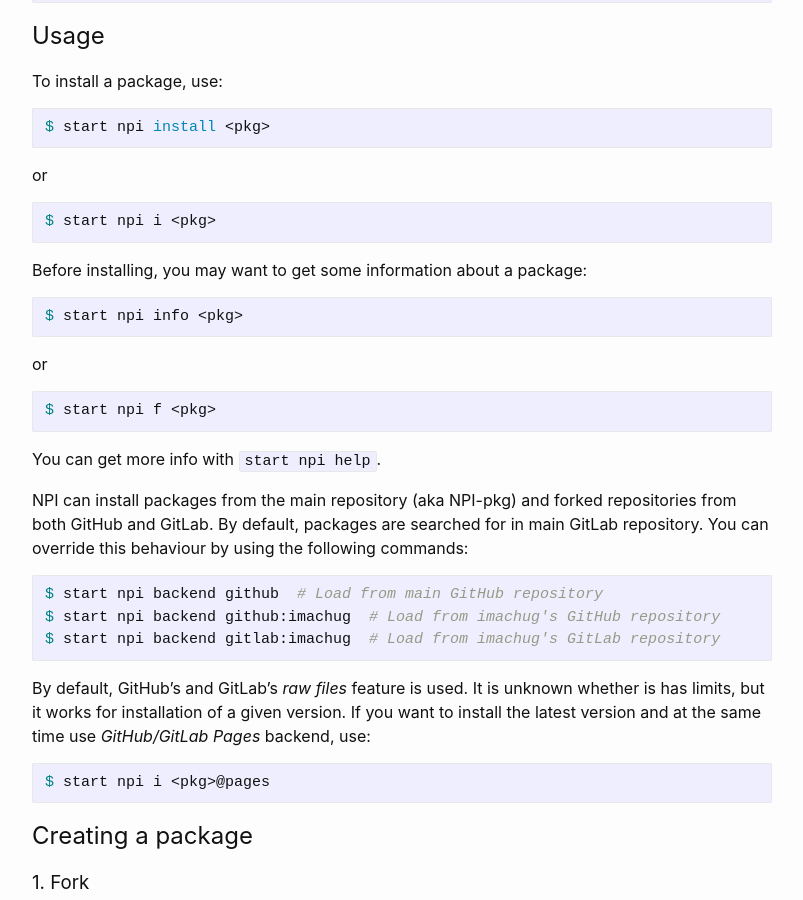
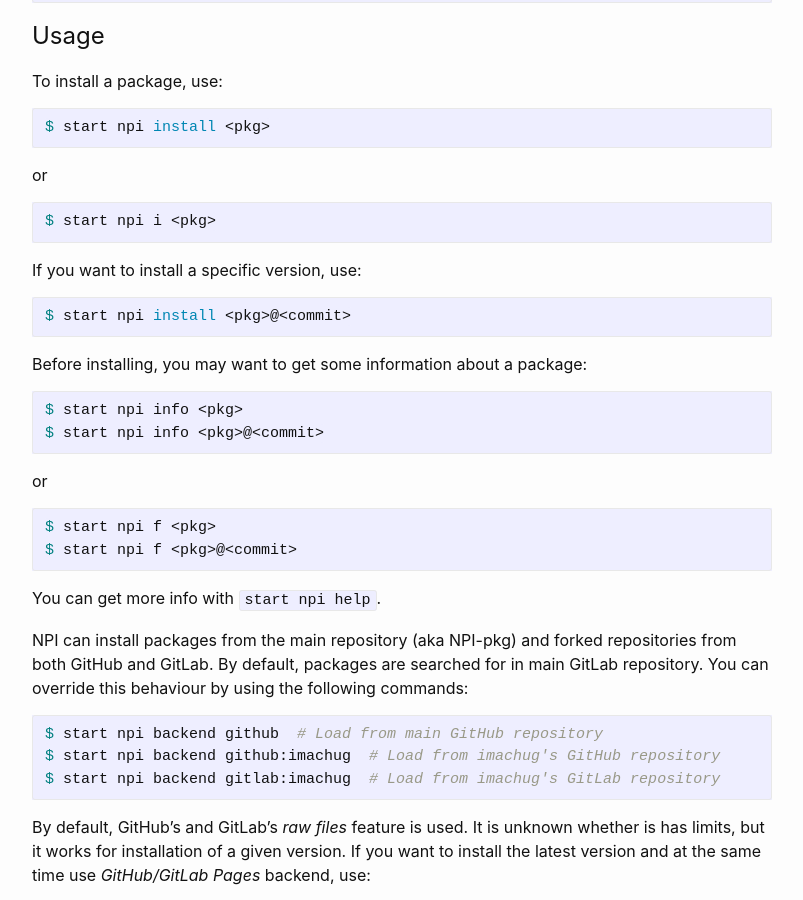
Before and after one commit to JsOS-Team/NPI-pkg, a Jekyll site: the page built from index.md, in a window 1280 px wide and 900 px high, scrolled down 318 px. Shown: the whole window, without its empty margins (238-1041 px from the left). Built offline with Jekyll 4.4.1, drawn with Linux system fonts in a browser that asks for light colours; comment, search, counter and statistics services are not loaded; our own code applies the rules of GitHub Pages for plain Markdown files.

Commit message:
Install from commit

````diff
--- a/index.md
+++ b/index.md
@@ -33,17 +33,25 @@ or
 $ start npi i <pkg>
 ```
 
+If you want to install a specific version, use:
+
+```bash
+$ start npi install <pkg>@<commit>
+```
+
 
 Before installing, you may want to get some information about a package:
 
 ```bash
 $ start npi info <pkg>
+$ start npi info <pkg>@<commit>
 ```
 
 or
 
 ```bash
 $ start npi f <pkg>
+$ start npi f <pkg>@<commit>
 ```
 
 
````
